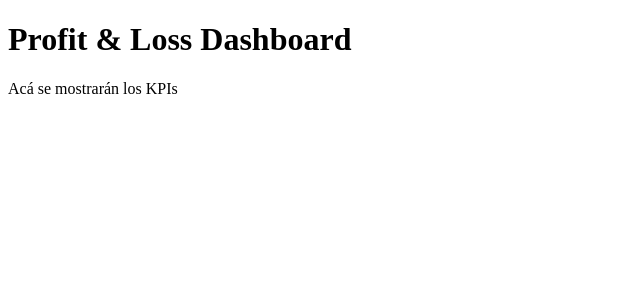
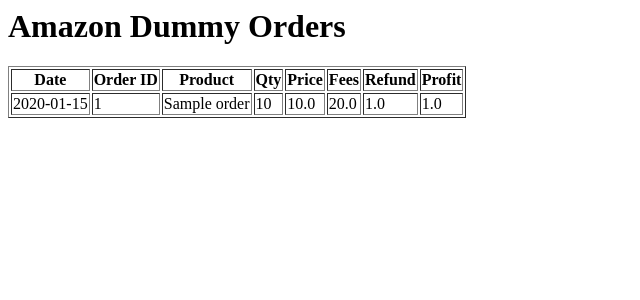
Before and after one commit to l3chu6a/ecommerce-dashboard, a Flask app: page / in a window 1280 px wide. Shown: the top 300 px of the page, without its empty margins (0-640 px from the left). Run offline with Flask 3, Linux system fonts and the light colour scheme; tables that the repository leaves empty hold one stand-in row (values such as "Sample post").

Commit message:
tercer commit

```diff
--- a/app/routes.py
+++ b/app/routes.py
@@ -1,8 +1,9 @@
 from flask import Blueprint, render_template
-from .models import db
+from .models import db, AmazonOrder
 
 dashboard = Blueprint("dashboard", __name__)
 
 @dashboard.route("/")
 def index():
-    return render_template("dashboard.html", data=[])
+    data = AmazonOrder.query.order_by(AmazonOrder.order_date.desc()).limit(10).all()
+    return render_template("dashboard.html", data=data)
--- a/app/templates/dashboard.html
+++ b/app/templates/dashboard.html
@@ -1,11 +1,22 @@
-<!DOCTYPE html>
-<html lang="en">
-<head>
-  <meta charset="UTF-8">
-  <title>Dashboard</title>
-</head>
-<body>
-  <h1>Profit & Loss Dashboard</h1>
-  <p>Acá se mostrarán los KPIs</p>
-</body>
-</html>
+<h1>Amazon Dummy Orders</h1>
+<table border="1">
+  <thead>
+    <tr>
+      <th>Date</th><th>Order ID</th><th>Product</th><th>Qty</th><th>Price</th><th>Fees</th><th>Refund</th><th>Profit</th>
+    </tr>
+  </thead>
+  <tbody>
+    {% for row in data %}
+    <tr>
+      <td>{{ row.order_date }}</td>
+      <td>{{ row.order_id }}</td>
+      <td>{{ row.product_name }}</td>
+      <td>{{ row.quantity }}</td>
+      <td>{{ row.item_price }}</td>
+      <td>{{ row.amazon_fee + row.fba_fee }}</td>
+      <td>{{ row.refund }}</td>
+      <td>{{ row.net_profit }}</td>
+    </tr>
+    {% endfor %}
+  </tbody>
+</table>
```
